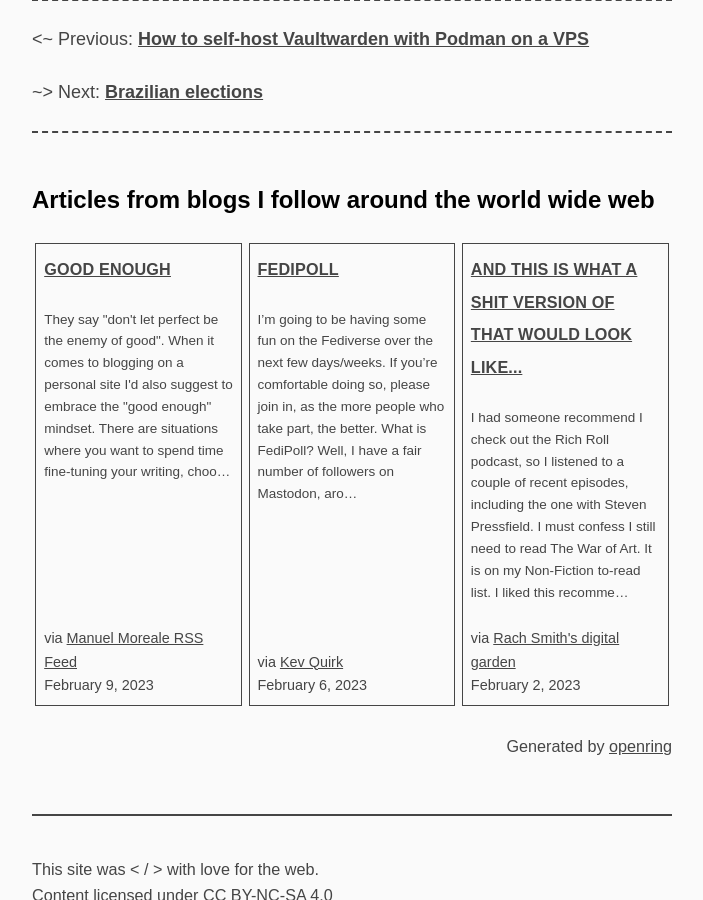
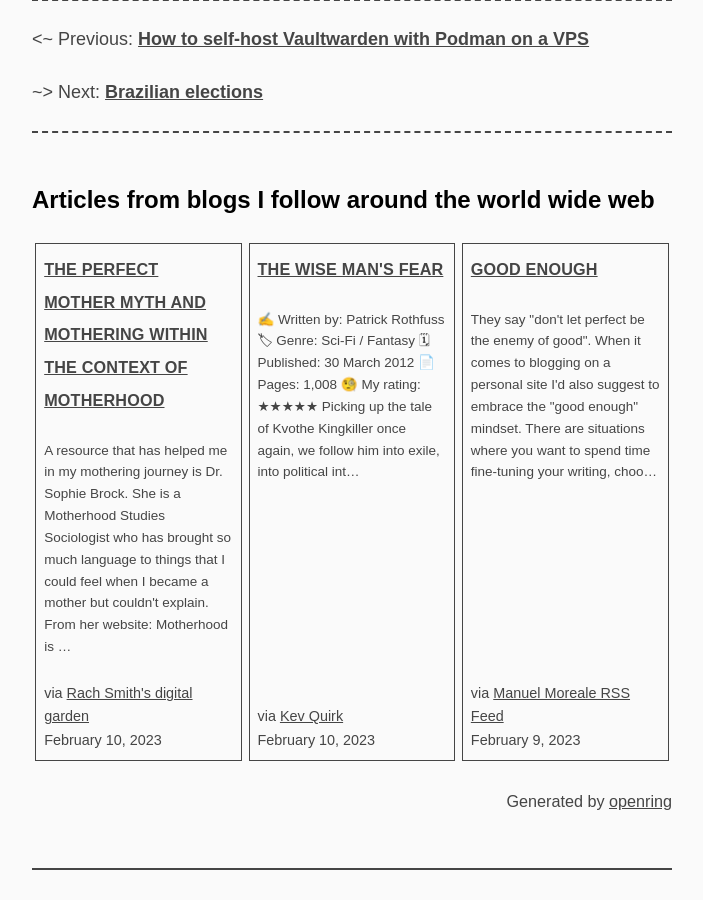
Before and after one commit to a-franca/abf.li, a Jekyll site: the page built from _posts/2022/2022-09-28-hurricane-ian.md, in a window 1280 px wide and 900 px high, scrolled down 908 px. Shown: the whole window, without its empty margins (288-991 px from the left). Built offline with Jekyll 4.4.1, drawn with Linux system fonts in a browser that asks for light colours.

Commit message:
fetch new content

```diff
--- a/_includes/openring-out.html
+++ b/_includes/openring-out.html
@@ -2,6 +2,40 @@
 <section class="webring">
   <h2 class="description">Articles from blogs I follow around the world wide web</h2>
   <section class="articles">
+
+    <div class="article">
+      <h4 class="title">
+        <a href="https://rachsmith.com/the-perfect-mother/" rel="noopener noreferrer nofollow" target="_blank">The Perfect Mother Myth and Mothering within the context of Motherhood</a>
+      </h4>
+      <p class="summary">A resource that has helped me in my mothering journey is Dr. Sophie Brock. She is a Motherhood Studies Sociologist who has brought so much language to things that I could feel when I became a mother but couldn&#39;t explain.
+From her website:
+
+Motherhood is …</p>
+      <small class="source">
+        via <a href="https://rachsmith.com/" rel="noopener noreferrer nofollow" target="_blank">Rach Smith&#39;s digital garden</a>
+      </small>
+      <small class="date">February 10, 2023</small>
+    </div>
+
+    <div class="article">
+      <h4 class="title">
+        <a href="https://kevquirk.com/the-wise-mans-fear/" rel="noopener noreferrer nofollow" target="_blank">The Wise Man&#39;s Fear</a>
+      </h4>
+      <p class="summary">
+
+
+    ✍️ Written by: Patrick Rothfuss
+    🏷 Genre: Sci-Fi / Fantasy
+    🗓 Published: 30 March 2012
+    📄 Pages: 1,008
+    🧐 My rating: ★★★★★
+
+    Picking up the tale of Kvothe Kingkiller once again, we follow him into exile, into political int…</p>
+      <small class="source">
+        via <a href="https://kevquirk.com" rel="noopener noreferrer nofollow" target="_blank">Kev Quirk</a>
+      </small>
+      <small class="date">February 10, 2023</small>
+    </div>
 
     <div class="article">
       <h4 class="title">
@@ -14,35 +48,6 @@
       <small class="date">February 9, 2023</small>
     </div>
 
-    <div class="article">
-      <h4 class="title">
-        <a href="https://kevquirk.com/fedipoll/" rel="noopener noreferrer nofollow" target="_blank">FediPoll</a>
-      </h4>
-      <p class="summary">
-          I’m going to be having some fun on the Fediverse over the next few days/weeks. If you’re comfortable doing so, please join in, as the more people who take part, the better.
-
-What is FediPoll?
-
-Well, I have a fair number of followers on Mastodon, aro…</p>
-      <small class="source">
-        via <a href="https://kevquirk.com" rel="noopener noreferrer nofollow" target="_blank">Kev Quirk</a>
-      </small>
-      <small class="date">February 6, 2023</small>
-    </div>
-
-    <div class="article">
-      <h4 class="title">
-        <a href="https://rachsmith.com/this-is-a-shit-version/" rel="noopener noreferrer nofollow" target="_blank">And this is what a shit version of that would look like...</a>
-      </h4>
-      <p class="summary">I had someone recommend I check out the Rich Roll podcast, so I listened to a couple of recent episodes, including the one with Steven Pressfield.
-I must confess I still need to read The War of Art. It is on my Non-Fiction to-read list.
-I liked this recomme…</p>
-      <small class="source">
-        via <a href="https://rachsmith.com/" rel="noopener noreferrer nofollow" target="_blank">Rach Smith&#39;s digital garden</a>
-      </small>
-      <small class="date">February 2, 2023</small>
-    </div>
-
   </section>
   <p class="attribution">
     Generated by
```
